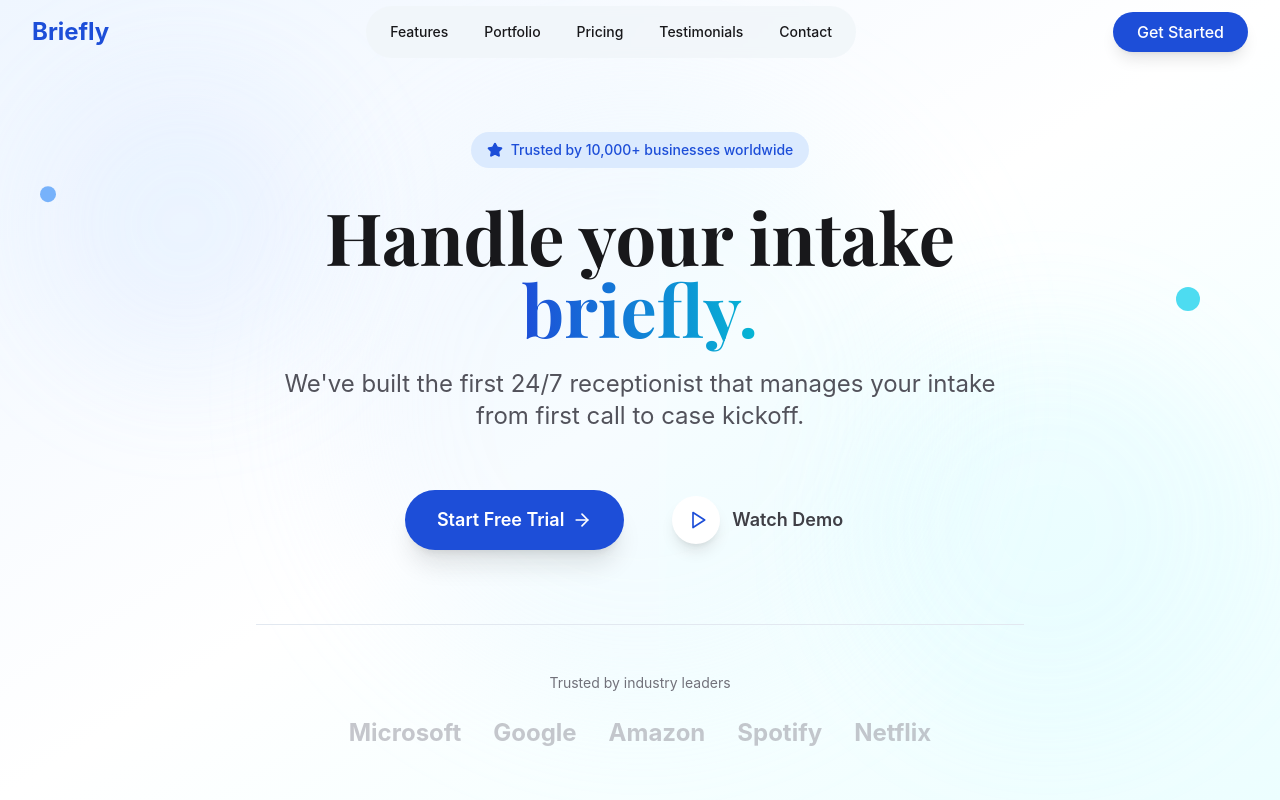
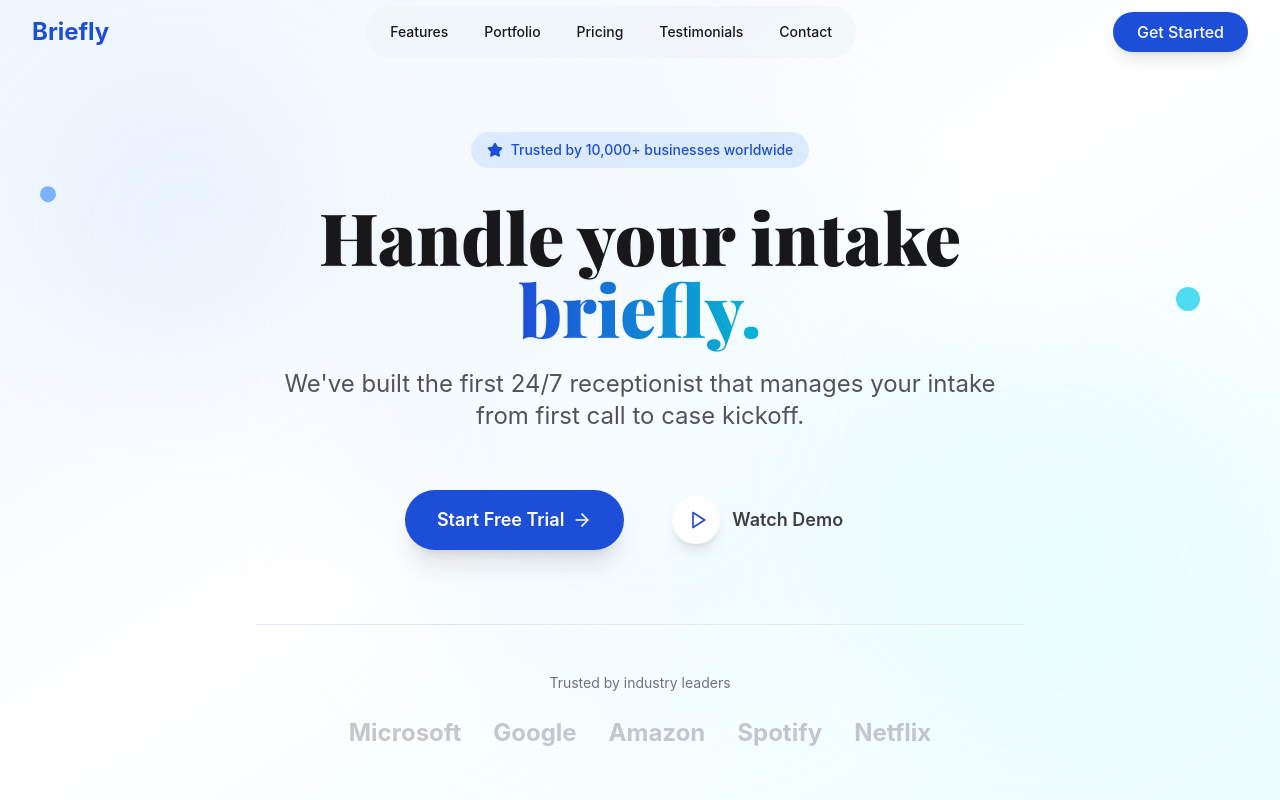
Before and after one commit to hridayunadkat/briefly-site, a React (Vite) app: page /#/ in a window 1280 px wide. Shown: the top 800 px of the page. Built offline with nearby package versions, Linux system fonts and the light colour scheme; a web font is replaced by a local one; what @radix-ui/themes would draw is missing.

Commit message:
Install new font

```diff
--- a/src/components/Hero.jsx
+++ b/src/components/Hero.jsx
@@ -29,7 +29,7 @@ import React from 'react';
               </motion.div>
 
               <motion.h1
-                className="text-4xl md:text-6xl lg:text-7xl font-bold text-zinc-900 mb-6 leading-tight font-playfair"
+                className="text-4xl md:text-6xl lg:text-7xl font-black text-zinc-900 mb-6 leading-tight font-playfair drop-shadow-sm"
                 initial={{ opacity: 0, y: 30 }}
                 animate={{ opacity: 1, y: 0 }}
                 transition={{ duration: 0.8, delay: 0.2 }}
```
